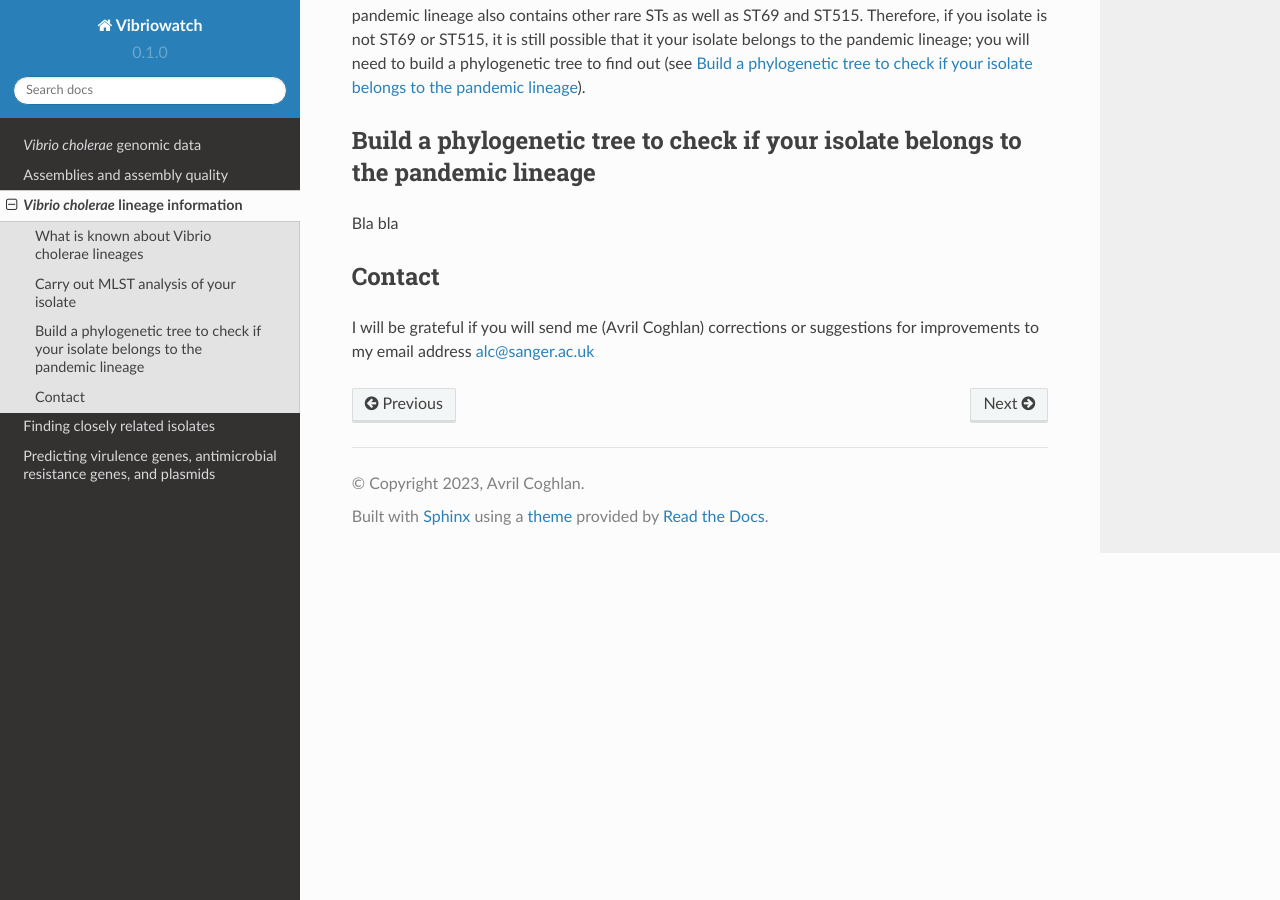
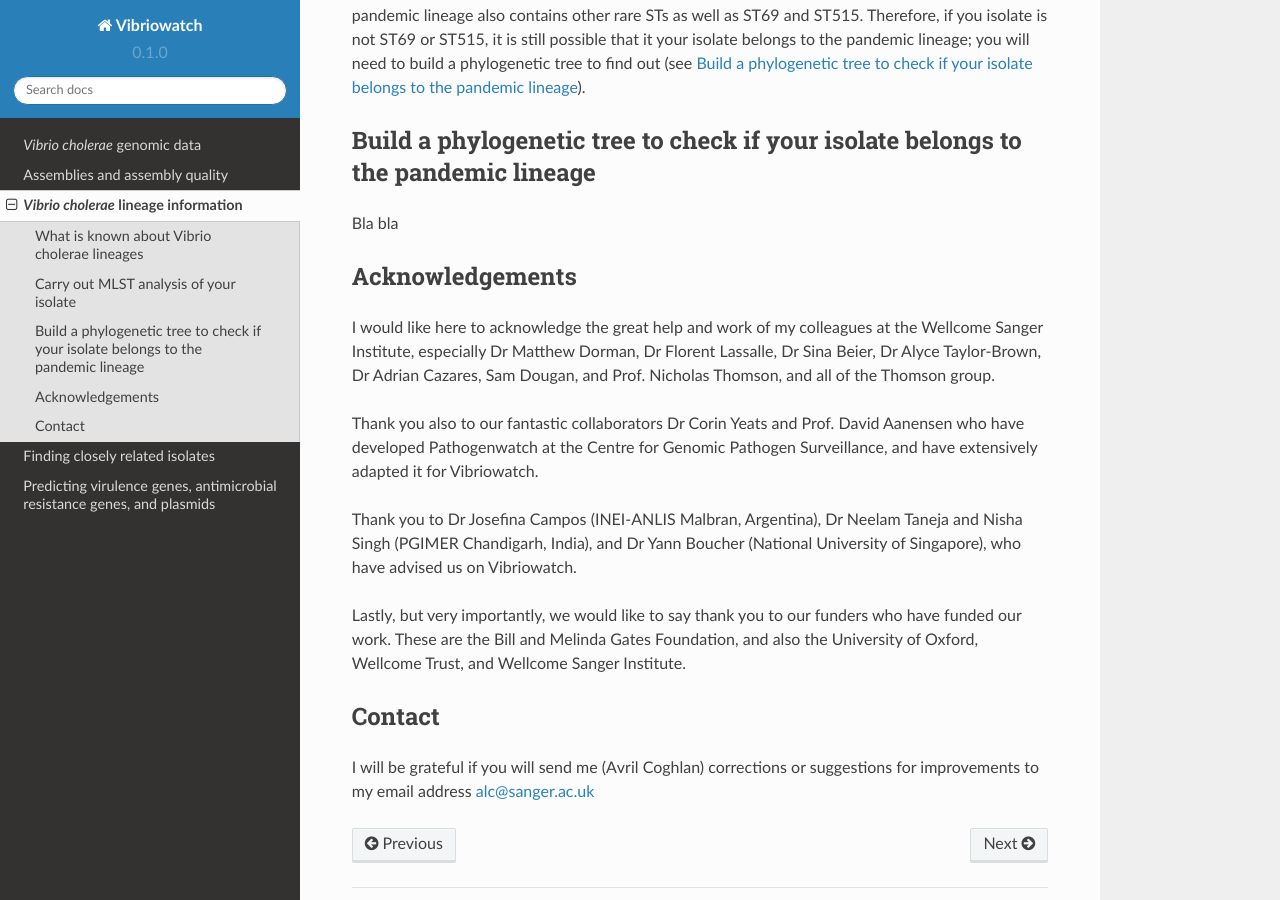
Before and after one commit to avrilcoghlan/vibriowatch, a Sphinx documentation site: the page built from docs/source/mlst.rst, in a window 1280 px wide and 900 px high, scrolled down 4193 px. Built offline with Sphinx 7.4.7 and the Read the Docs theme 2.0.0, drawn with Linux system fonts in a browser that asks for light colours.

Commit message:
Update mlst.rst
Added acknowledgements.

```diff
--- a/docs/source/mlst.rst
+++ b/docs/source/mlst.rst
@@ -95,6 +95,21 @@ Build a phylogenetic tree to check if your isolate belongs to the pandemic linea
 
 Bla bla
 
+Acknowledgements
+----------------
+
+I would like here to acknowledge the great help and work of my colleagues at the Wellcome Sanger Institute, especially Dr Matthew Dorman, Dr Florent Lassalle, Dr Sina Beier, Dr Alyce Taylor-Brown, Dr Adrian Cazares, Sam Dougan, and Prof. Nicholas Thomson, and all of the Thomson group.
+
+Thank you also to our fantastic collaborators Dr Corin Yeats and Prof. David Aanensen who have developed Pathogenwatch at the Centre for Genomic Pathogen Surveillance, and have extensively adapted it for Vibriowatch.
+
+Thank you to Dr Josefina Campos (INEI-ANLIS Malbran, Argentina),
+Dr Neelam Taneja and Nisha Singh (PGIMER Chandigarh, India),
+and Dr Yann Boucher (National University of Singapore),
+who have advised us on Vibriowatch.
+
+Lastly, but very importantly, we would
+like to say thank you to our funders who have funded our work. These are the Bill and Melinda Gates Foundation, and also the University of Oxford, Wellcome Trust, and Wellcome Sanger Institute.
+
 Contact
 -------
 
```
